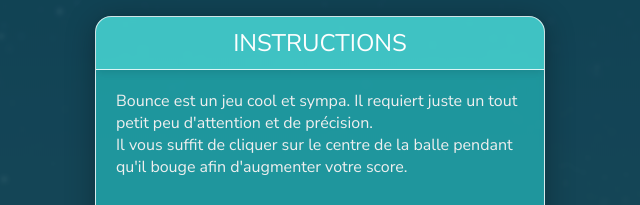
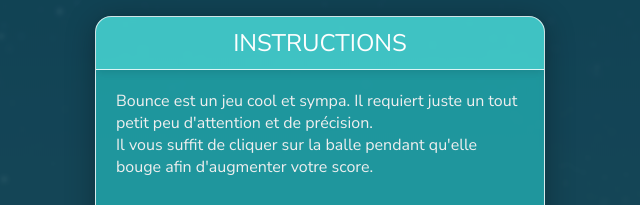
Before and after one commit to LaurendaAgbo/Bounce, a plain HTML site: page index.html in a window 1280 px wide. Shown: the part 249-454 px from the top of the page, 320-960 px from the left. Drawn offline with Linux system fonts and the light colour scheme.

Commit message:
Correct instructions

```diff
--- a/index.html
+++ b/index.html
@@ -44,7 +44,7 @@
 			<div class="dialog-title">Instructions</div>
 			<div class="dialog-content">
 				Bounce est un jeu cool et sympa. Il requiert juste un tout petit peu d'attention et de précision. <br/>
-				Il vous suffit de cliquer sur le centre de la balle pendant qu'il bouge afin d'augmenter votre score.
+				Il vous suffit de cliquer sur la balle pendant qu'elle bouge afin d'augmenter votre score.
 			</div>
 			<div class="dialog-action">
 				<button class="dialog-button" id="startGame">Démarrer</button>
```
